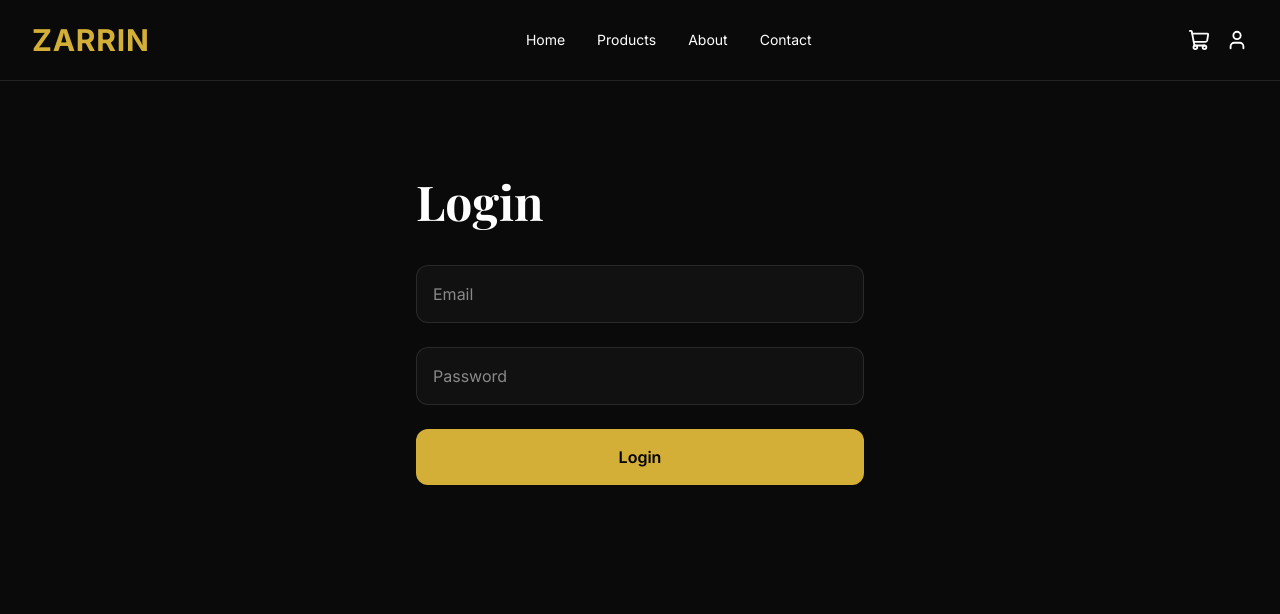
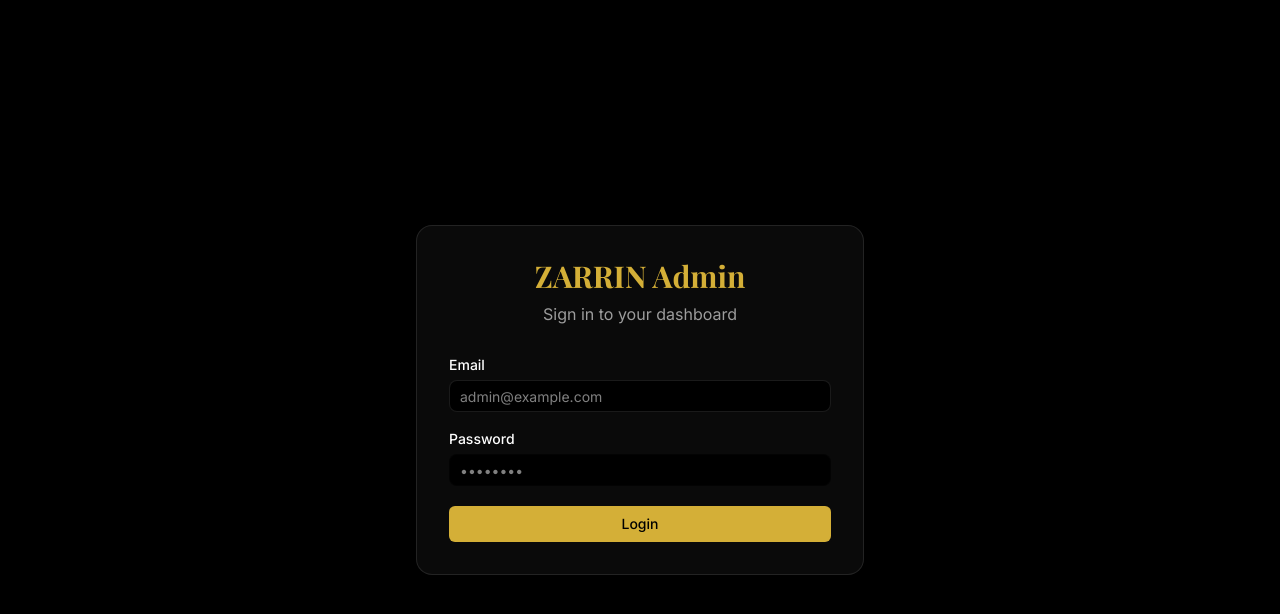
Before and after one commit to JavadShamekhi/gold-store, a Next.js app: page /login in a window 1280 px wide. Shown: the top 614 px of the page. Built offline with nearby package versions, Linux system fonts and the light colour scheme; a web font is replaced by a local one.

Commit message:
login page

```diff
--- /dev/null
+++ b/src/app/admin/page.tsx
@@ -0,0 +1,53 @@
+import { prisma } from '@/src/lib/prisma';
+
+export default async function AdminDashboardPage() {
+	const [
+		productsCount,
+		usersCount,
+		ordersCount,
+	] = await Promise.all([
+		prisma.product.count(),
+		prisma.user.count(),
+		prisma.order.count(),
+	]);
+
+	return (
+			<div className="p-8">
+				<h1 className="text-4xl font-bold mb-8">
+					Dashboard
+				</h1>
+
+				<div className="grid grid-cols-1 md:grid-cols-3 gap-6">
+					<div className="rounded-2xl border p-6">
+						<h2 className="text-sm text-muted-foreground">
+							Products
+						</h2>
+
+						<p className="text-4xl font-bold mt-2">
+							{productsCount}
+						</p>
+					</div>
+
+					<div className="rounded-2xl border p-6">
+						<h2 className="text-sm text-muted-foreground">
+							Users
+						</h2>
+
+						<p className="text-4xl font-bold mt-2">
+							{usersCount}
+						</p>
+					</div>
+
+					<div className="rounded-2xl border p-6">
+						<h2 className="text-sm text-muted-foreground">
+							Orders
+						</h2>
+
+						<p className="text-4xl font-bold mt-2">
+							{ordersCount}
+						</p>
+					</div>
+				</div>
+			</div>
+	);
+}
--- /dev/null
+++ b/src/app/api/auth/login/route.ts
@@ -0,0 +1,70 @@
+import {NextResponse} from "next/server";
+import {prisma} from "@/src/lib/prisma";
+import bcrypt from "bcryptjs";
+import jwt from 'jsonwebtoken';
+
+export async function POST(req: Request) {
+	try {
+		const body = await req.json();
+		const { email, password } = body;
+
+		if (!email || !password) {
+			return NextResponse.json(
+					{ message: 'Missing fields' },
+					{ status: 400 }
+			);
+		}
+
+		const user = await prisma.user.findUnique({
+			where: { email },
+		});
+
+		if (!user) {
+			return NextResponse.json(
+					{ message: 'User not found' },
+					{ status: 404 },
+			);
+		}
+
+		const isValid = await bcrypt.compare(
+				password,
+				user.password
+		);
+
+		if (!isValid) {
+			return NextResponse.json(
+					{ message: 'Invalid credentials' },
+					{ status: 401 }
+			);
+		}
+
+		const token = jwt.sign({
+			userId: user.id,
+			email: user.email,
+			role: user.role,
+		},
+				process.env.JWT_SECRET!,
+				{ expiresIn: '7d' }
+		);
+
+		const response = NextResponse.json({
+			message: 'Login successful', token: token,
+		}, { status: 200, });
+
+		response.cookies.set({
+			name: 'token',
+			value: token,
+			httpOnly: true,
+			secure: process.env.NODE_ENV === 'production',
+			sameSite: 'lax',
+			path: '/',
+		});
+
+		return response;
+	} catch (error) {
+		return NextResponse.json(
+				{ message: 'Server error' },
+				{ status: 500 }
+		);
+	}
+}
--- /dev/null
+++ b/src/app/api/auth/logout/route.ts
@@ -0,0 +1,18 @@
+import { NextResponse } from 'next/server';
+
+export async function POST() {
+	const response = NextResponse.json({
+		message: 'Logged out successfully',
+	});
+
+	// 🧹 Clear cookie
+	response.cookies.set({
+		name: 'token',
+		value: '',
+		httpOnly: true,
+		path: '/',
+		expires: new Date(0), // 👈 instantly delete
+	});
+
+	return response;
+}
--- a/src/app/login/page.tsx
+++ b/src/app/login/page.tsx
@@ -1,97 +1,138 @@
 'use client';
 
+import { toast } from "sonner";
+import { useState } from 'react';
 import { useRouter } from 'next/navigation';
+import { z } from 'zod';
 import { useForm } from 'react-hook-form';
 import { zodResolver } from '@hookform/resolvers/zod';
 import {
-	loginSchema,
-	LoginFormValues,
-} from '@/src/features/auth/schemas/login-schema';
-import { useAuthStore } from '@/src/store/auth-store';
-import Navbar from '@/src/components/layout/navbar';
-import Container from '@/src/components/layout/container';
-import { toast } from 'sonner';
+	Form,
+	FormControl,
+	FormField,
+	FormItem,
+	FormLabel,
+	FormMessage,
+} from '@/src/components/ui/form';
+import { Input } from '@/src/components/ui/input';
+import { Button } from '@/src/components/ui/button';
+import {error} from "effect/Brand";
+
+const schema = z.object({
+	email: z.string().email('Invalid email'),
+	password: z.string().min(6, 'Password must be at least 6 characters'),
+});
+
+type FormValues = z.infer<typeof schema>;
 
 export default function LoginPage() {
 	const router = useRouter();
-
-	const login = useAuthStore(
-			(state) => state.login
-	);
-
-	const {
-		register,
-		handleSubmit,
-		formState: { errors },
-	} = useForm<LoginFormValues>({
-		resolver: zodResolver(loginSchema),
+	const [loading, setLoading] = useState(false);
+	const form = useForm<FormValues>({
+		resolver: zodResolver(schema),
+		defaultValues: {
+			email: '',
+			password: '',
+		},
 	});
 
-	const onSubmit = (
-			values: LoginFormValues
-	) => {
-		login({
-			id: 1,
-			email: values.email,
-		});
+	const onSubmit = async (values: FormValues) => {
+		try {
+			setLoading(true);
 
-		toast.success('Logged in successfully');
+			const res = await fetch('/api/auth/login', {
+				method: 'POST',
+				headers: {
+					'Content-Type': 'application/json',
+				},
+				body: JSON.stringify(values),
+			});
 
-		router.push('/');
+			if (!res.ok) {
+				throw new Error('Login failed');
+			}
+
+			toast.success('Welcome back!');
+
+			router.push('/admin/products');
+			router.refresh();
+		} catch (err) {
+			toast.error(
+					error instanceof Error
+						? error.message
+							: 'Login failed'
+			);
+		} finally {
+			setLoading(false);
+		}
 	};
 
 	return (
-			<main>
-				<Navbar />
+			<div className="min-h-screen flex items-center justify-center bg-black text-white">
+				<div className="w-full max-w-md p-8 rounded-2xl border border-white/10 bg-[#0a0a0a] shadow-xl">
 
-				<Container>
-					<div className="max-w-md mx-auto py-24">
-						<h1 className="text-5xl font-bold mb-10">
-							Login
-						</h1>
+					<h1 className="text-3xl font-bold text-center text-[#d4af37] mb-2">
+						ZARRIN Admin
+					</h1>
 
-						<form
-								onSubmit={handleSubmit(onSubmit)}
-								className="space-y-6"
-						>
-							<div>
-								<input
-										{...register('email')}
-										placeholder="Email"
-										className="w-full bg-[#111111] border border-white/10 rounded-xl px-4 py-4"
-								/>
+					<p className="text-center text-white/60 mb-8">
+						Sign in to your dashboard
+					</p>
 
-								{errors.email && (
-										<p className="text-red-400 mt-2">
-											{errors.email.message}
-										</p>
-								)}
-							</div>
+					<Form {...form}>
+						<form onSubmit={form.handleSubmit(onSubmit)} className="space-y-5">
 
-							<div>
-								<input
-										type="password"
-										{...register('password')}
-										placeholder="Password"
-										className="w-full bg-[#111111] border border-white/10 rounded-xl px-4 py-4"
-								/>
+							{/* EMAIL */}
+							<FormField
+									control={form.control}
+									name="email"
+									render={({ field }) => (
+											<FormItem>
+												<FormLabel>Email</FormLabel>
+												<FormControl>
+													<Input
+															placeholder="admin@example.com"
+															{...field}
+															className="bg-black border-white/10 focus:border-[#d4af37]"
+													/>
+												</FormControl>
+												<FormMessage />
+											</FormItem>
+									)}
+							/>
 
-								{errors.password && (
-										<p className="text-red-400 mt-2">
-											{errors.password.message}
-										</p>
-								)}
-							</div>
+							{/* PASSWORD */}
+							<FormField
+									control={form.control}
+									name="password"
+									render={({ field }) => (
+											<FormItem>
+												<FormLabel>Password</FormLabel>
+												<FormControl>
+													<Input
+															type="password"
+															placeholder="••••••••"
+															{...field}
+															className="bg-black border-white/1 focus:border-[#d4af37]"
+													/>
+												</FormControl>
+												<FormMessage />
+											</FormItem>
+									)}
+							/>
 
-							<button
+							{/* BUTTON */}
+							<Button
 									type="submit"
-									className="w-full bg-[#d4af37] text-black py-4 rounded-xl font-semibold cursor-pointer"
+									disabled={loading}
+									className="w-full bg-[#d4af37] text-black hover:opacity-90"
 							>
-								Login
-							</button>
+								{loading ? 'Signing in...' : 'Login'}
+							</Button>
+
 						</form>
-					</div>
-				</Container>
-			</main>
+					</Form>
+				</div>
+			</div>
 	);
 }
```
